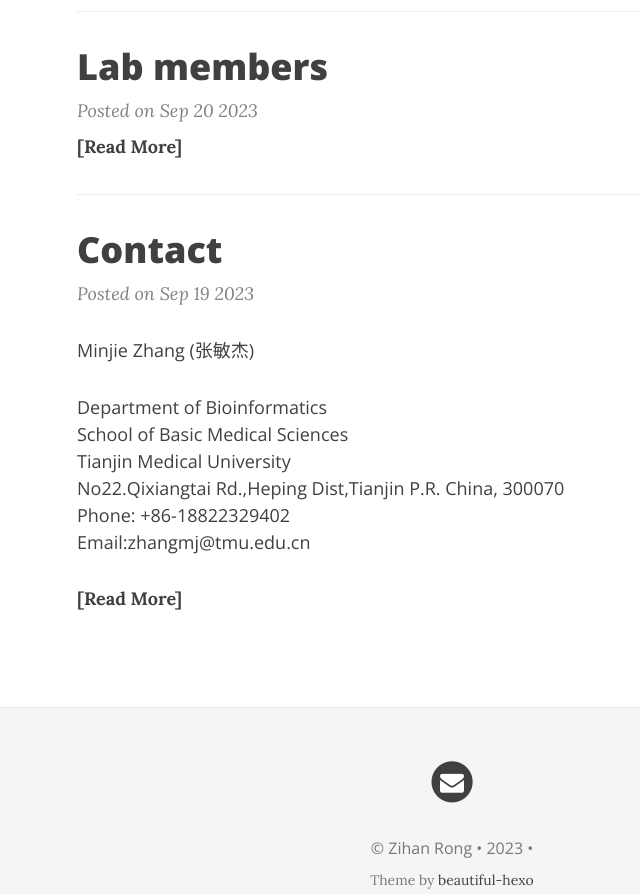
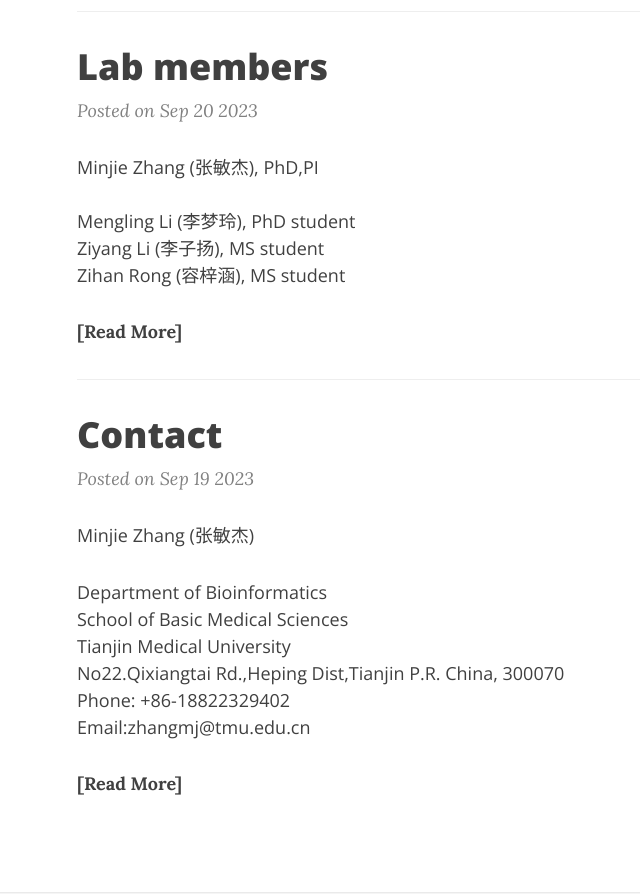
Before and after one commit to PhoenixR-Zhanglab/PhoenixR-Zhanglab.github.io, a plain HTML site: page index.html in a window 1280 px wide. Shown: the part 2200-3094 px from the top of the page, without its empty margins (188-828 px from the left). Drawn offline with nearby package versions, Linux system fonts and the light colour scheme.

Commit message:
Update index.html

```diff
--- a/index.html
+++ b/index.html
@@ -12,7 +12,7 @@
 <p>High throughput RNA structure determination methods and their applications.</p></div><a href="/2023/09/25/ZHANG-Lab-TMU/" class="post-read-more">[Read More]</a></article><article class="post-preview"><a href="/2023/09/22/Publication/"><h2 class="post-title">Publication</h2></a><p class="post-meta">Posted on Sep 22 2023</p><div class="post-entry"><p># Co-first author. * Corresponding author.</p>
 <p>1. <u><strong>Zhang M</strong>#</u>, Li K#, Bai J#, Van Damme R, Zhang W, Alba M, Stiles BL, Chen JF and Lu Z*. snoRNA-guided tRNA 2’-O-methylation controls codon-biased gene expression and cellular states.<em><strong>Proceedings of the National Academy of Sciences</strong></em>. 2023. in press.</p>
 <p>2. Lee WH, <u><strong>Zhang M</strong></u> and Lu Z*. Integrated analysis of crosslink-ligation data for the detection of RNA 2D&#x2F;3D conformations in vivo. <em><strong>Methods in Molecular Biology</strong></em>. 2023. in press.</p>
-<p>3. <u><strong>Zhang M</strong>#</u> Hwang I#, Li K, Bai J, Chen J, Weismann T, Zou J, Lu Z*. Classification and clustering of RNA crosslink-ligation data reveal complex structures and homodimers. <em><strong>Genome Research</strong></em>. 2022 May;32(5):968-985.</p></div><a href="/2023/09/22/Publication/" class="post-read-more">[Read More]</a></article><article class="post-preview"><a href="/2023/09/20/Lab%20members/"><h2 class="post-title">Lab members</h2></a><p class="post-meta">Posted on Sep 20 2023</p><div class="post-entry"></div><a href="/2023/09/20/Lab%20members/" class="post-read-more">[Read More]</a></article><article class="post-preview"><a href="/2023/09/19/Contacts/"><h2 class="post-title">Contact</h2></a><p class="post-meta">Posted on Sep 19 2023</p><div class="post-entry"><p>Minjie Zhang (张敏杰)</p>
+<p>3. <u><strong>Zhang M</strong>#</u> Hwang I#, Li K, Bai J, Chen J, Weismann T, Zou J, Lu Z*. Classification and clustering of RNA crosslink-ligation data reveal complex structures and homodimers. <em><strong>Genome Research</strong></em>. 2022 May;32(5):968-985.</p></div><a href="/2023/09/22/Publication/" class="post-read-more">[Read More]</a></article><article class="post-preview"><a href="/2023/09/20/Lab%20members/"><h2 class="post-title">Lab members</h2></a><p class="post-meta">Posted on Sep 20 2023</p><div class="post-entry"><p> Minjie Zhang (张敏杰), PhD,PI <br><br> Mengling Li (李梦玲), PhD student <br> Ziyang Li (李子扬), MS student <br> Zihan Rong (容梓涵), MS student </p></div><a href="/2023/09/20/Lab%20members/" class="post-read-more">[Read More]</a></article><article class="post-preview"><a href="/2023/09/19/Contacts/"><h2 class="post-title">Contact</h2></a><p class="post-meta">Posted on Sep 19 2023</p><div class="post-entry"><p>Minjie Zhang (张敏杰)</p>
 <p>Department of Bioinformatics<br>School of Basic Medical Sciences<br>Tianjin Medical University<br>No22.Qixiangtai Rd.,Heping Dist,Tianjin P.R. China, 300070<br>Phone: +86-18822329402<br>Email:<a href="mailto:&#x7a;&#x68;&#97;&#x6e;&#x67;&#109;&#x6a;&#64;&#x74;&#109;&#117;&#46;&#101;&#x64;&#x75;&#x2e;&#x63;&#110;">&#x7a;&#x68;&#97;&#x6e;&#x67;&#109;&#x6a;&#64;&#x74;&#109;&#117;&#46;&#101;&#x64;&#x75;&#x2e;&#x63;&#110;</a></p></div><a href="/2023/09/19/Contacts/" class="post-read-more">[Read More]</a></article></div><ul class="pager main-pager"></ul></div></div></div><footer><div class="container beautiful-jekyll-footer"><div class="row"><div class="col-lg-8 col-lg-offset-2 col-md-10 col-md-offset-1"><ul class="list-inline text-center footer-links"><li><a href="mailto:zhangmj@tmu.edu.cn" title="Email me"><span class="fa-stack fa-lg"><i class="fa fa-circle fa-stack-2x"></i><i class="fa fa-stack-1x fa-inverse fa-envelope"></i></span></a></li></ul><p class="copyright text-muted">© Zihan Rong • 2023 • <a href="mailto:undefined"></a>
 </p><p class="theme-by text-muted">Theme by
 <a target="_blank" rel="noopener" href="https://github.com/twoyao/beautiful-hexo">beautiful-hexo</a></p></div></div></div></footer><script src="//cdn.bootcss.com/jquery/1.11.2/jquery.min.js"></script><script src="//maxcdn.bootstrapcdn.com/bootstrap/3.3.7/js/bootstrap.min.js"></script><script src="/js/main.js"></script><script src="//cdn.bootcss.com/highlight.js/9.12.0/highlight.min.js"></script><script>hljs.initHighlightingOnLoad();</script></body></html>
```
